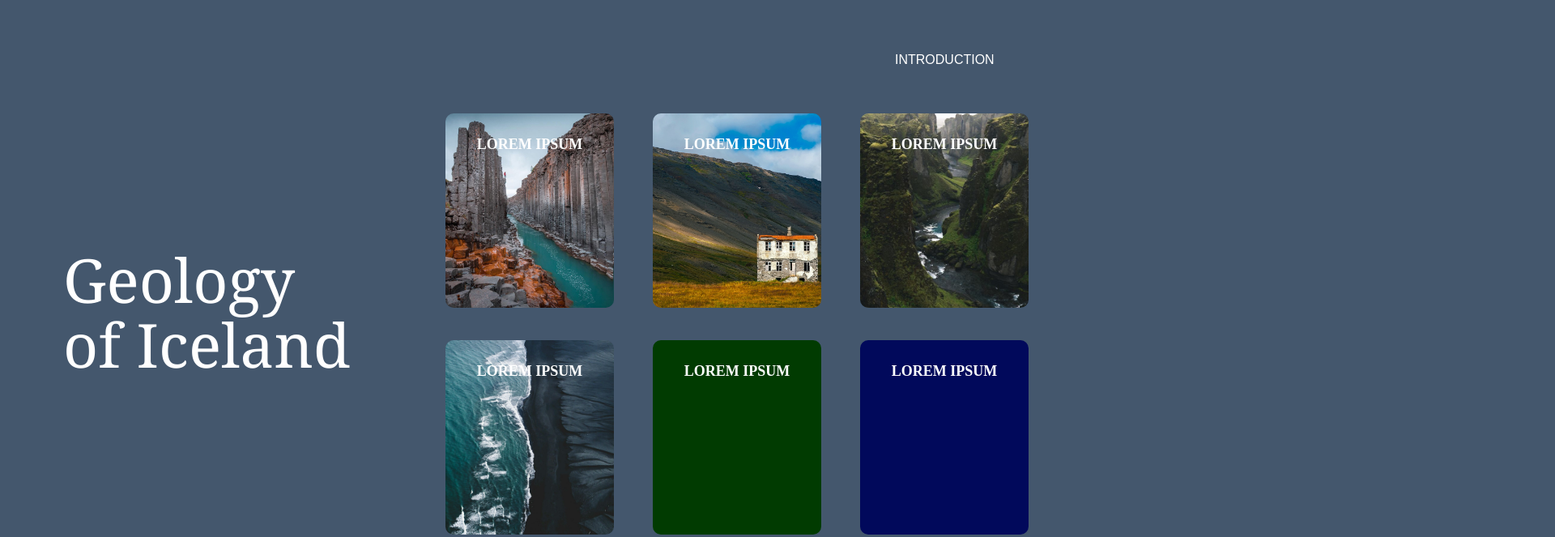
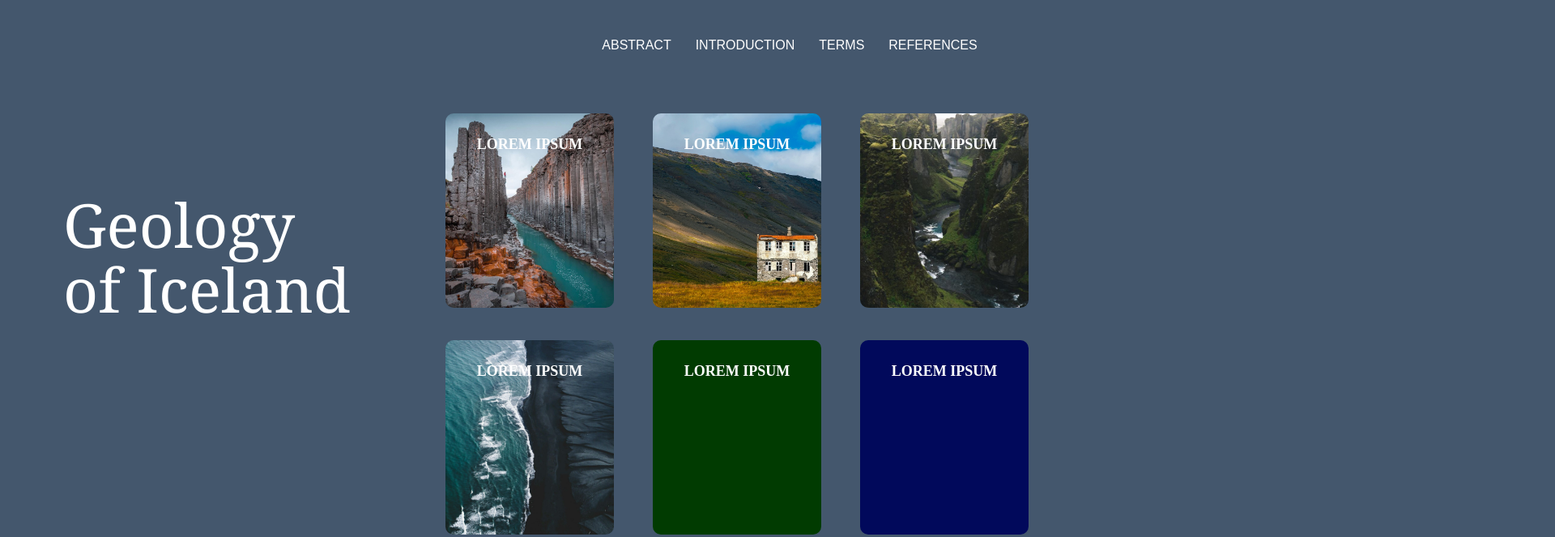
Before and after one commit to joelmills2/iceland-website, a website: page index.html in a window 1280 px wide. Shown: the top 663 px of the page at 81% size, 1920 px wide, since content can reach past the window. Drawn offline with Linux system fonts and the light colour scheme.

Commit message:
added header

```diff
--- a/index.html
+++ b/index.html
@@ -11,8 +11,13 @@
     <div id="preloader"></div>
 
     <!-- page 1 container   -->
-    <div class="container">
-        <a class="introduction" href="#intro">introduction</a>
+    <div id="container">
+        <header>
+            <a class="abstract" href="#abstract">abstract</a>
+            <a class="introduction" href="#intro">introduction</a>
+            <a class="terms" href="#terms">terms</a>
+            <a class="refs" href="#refs">references</a>
+        </header>
         <div class="title">
             <h1>Geology<br>of Iceland</h1>
         </div>
--- a/style.css
+++ b/style.css
@@ -55,11 +55,20 @@ body {
 }
 
 /*-----------------------------
-# introduction button
+# header
  -----------------------------*/
-.introduction {
+header {
+    display: flex;
+    flex-direction: row;
+    column-gap: 30px;
+    justify-content: center;
+    align-items: center;
+    margin-left: 670px;
+    margin-top: 40px;
+}
+
+header a {
     display: inline-block;
-    margin: 50px 1097px;
     bottom: 0;
     top: 0;
     left: 0;
```
